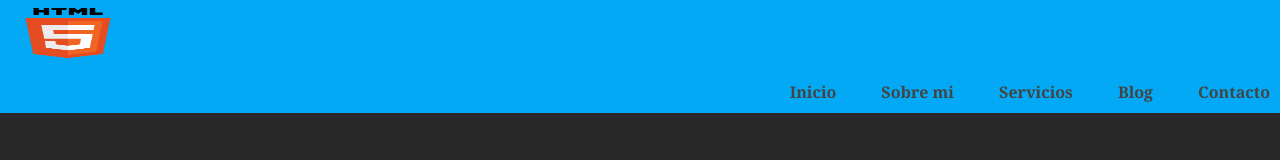
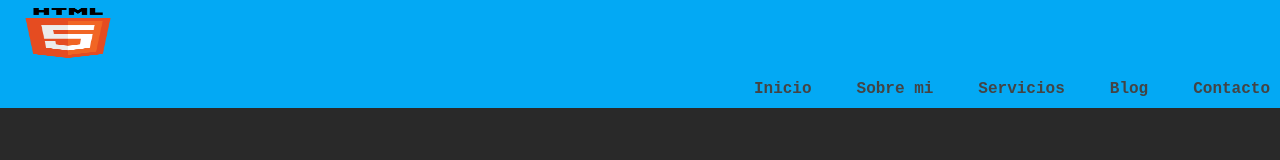
Before and after one commit to josuepobleteEscobar/pagina-web, a plain HTML site: page index.html in a window 1280 px wide. Drawn offline with Linux system fonts and the light colour scheme.

Commit message:
cambie texto

```diff
--- a/index.css
+++ b/index.css
@@ -5,7 +5,6 @@
 
 body {
     background: #292929;
-    font-family: Cambria, Cochin, Georgia, Times, 'Times New Roman', serif;
 }
 
 header {
@@ -33,6 +32,7 @@ nav {
 }
 
 nav ul li {
+    font-family: 'Courier New', Courier, monospace;
     list-style: none;
     margin-left: 25px;
     padding: 10px;
```
